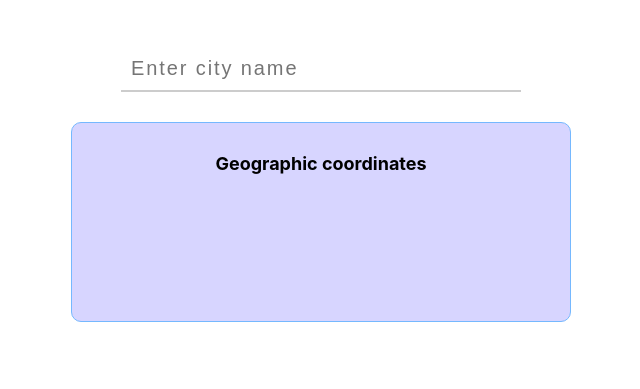
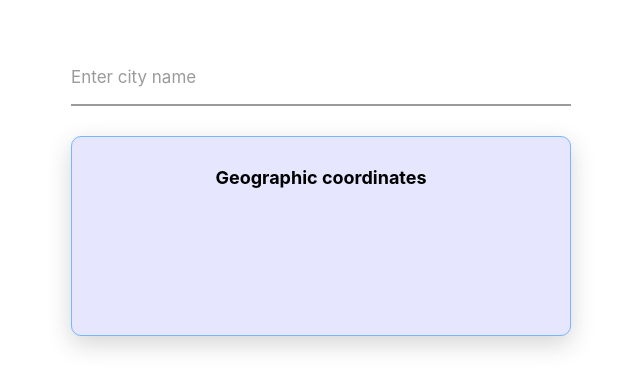
Before and after one commit to mohmdrezaei/mohammd-rezaei-input-mask, a React (Vite) app: page / in a window 1280 px wide. Shown: the part 153-542 px from the top of the page, without its empty margins (319-959 px from the left). Built offline with nearby package versions, Linux system fonts and the light colour scheme.

Commit message:
Change the appearance of the project

```diff
--- a/src/CitySuggesstion.jsx
+++ b/src/CitySuggesstion.jsx
@@ -10,8 +10,8 @@ function CitySuggesstion() {
   const [suggestion, setSuggestion] = useState("");
   const [enterPressed, setEnterPressed] = useState(false);
   const [coordinates, setCoordinates] = useState(null);
-  const [isLoading , setIsLoading] =useState(false)
-  const [error , setError] = useState(null)
+  const [isLoading, setIsLoading] = useState(false);
+  const [error, setError] = useState(null);
 
   useEffect(() => {
     if (
@@ -62,7 +62,7 @@ function CitySuggesstion() {
       console.error("Error fetching coordinates:", error);
       setCoordinates(null);
       setError(error.message);
-    } finally{
+    } finally {
       setIsLoading(false);
     }
   };
@@ -70,14 +70,19 @@ function CitySuggesstion() {
   return (
     <div className={styles.app}>
       <div className={styles.container}>
+        <div className={styles.formGroup}>
           <input
             type="text"
+            className={styles.formField}
+            placeholder="Enter city name"
             value={inputValue}
             onChange={handleChange}
             onKeyDown={handleKeyDown}
-          placeholder="Enter city name"
           />
-        <div className={styles.underline}></div>
+          <label for="name" className={styles.formLabel}>
+          Enter city name
+          </label>
+        </div>
         {suggestion && (
           <div className={styles.suggestion}>
             {inputValue}
@@ -89,7 +94,12 @@ function CitySuggesstion() {
       <div className={styles.coordinates}>
         <h4>Geographic coordinates</h4>
         {isLoading && (
-          <ThreeDots color="#4f56e7" wrapperClass={styles.flex}   width={60} height={60}/>
+          <ThreeDots
+            color="#38caef"
+            wrapperClass={styles.flex}
+            width={60}
+            height={60}
+          />
         )}
         {error && <p className={styles.error}>{error}</p>}
         {coordinates && (
--- a/src/CitySuggestion.module.css
+++ b/src/CitySuggestion.module.css
@@ -4,50 +4,78 @@
 
 .container {
   position: relative;
-  width: 400px;
+  width: 500px;
   margin: auto;
   margin-top: 200px;
+  cursor: pointer;
 }
 
-input {
+.formGroup {
   position: relative;
-  padding: 10px;
+  padding: 20px 0 0;
+  width: 100%;
+}
+
+.formField {
+  position: relative;
+  width: 100%;
+  border: none;
+  border-bottom: 2px solid #9b9b9b;
+  outline: none;
   font-size: 20px;
-  width: 100%;
-  position: relative;
   z-index: 1;
-  border: none;
-  background-color: transparent;
-  border-bottom: 2px solid #ccc;
+  padding: 7px 0;
+  background: transparent;
+  transition: border-color 0.8s;
   letter-spacing: 1.9px;
+}
+
+.formField::placeholder {
+  color: transparent;
+}
+
+.formField:placeholder-shown ~ .formLabel {
+  font-size: 17px;
+  cursor: text;
+  top: 20px;
+}
+
+.formLabel {
+  position: absolute;
+  top: 0;
+  display: block;
+  transition: 0.3s all;
+  font-size: 17px;
+  color: #9b9b9b;
 
 }
 
-.underline {
-  position: absolute;
-  bottom: 0;
-  left: 0;
-  width: 0;
-  height: 2px;
-  background-color: #007BFF;
-  transition: width 0.4s ease;
-  z-index: 2;
+.formField:focus {
+  padding-bottom: 6px;
+
+  border-width: 3px;
+  border-image: linear-gradient(to right, #116399, #38caef);
+  border-image-slice: 1;
 }
 
-input:focus~.underline {
-  width: 400px;
+.formField:focus ~ .formLabel {
+  position: absolute;
+  top: 0;
+  display: block;
+  transition: 0.2s;
+  font-size: 17px;
+  color: #38caef;
+  font-weight: 600;
 }
 
-input:focus {
-  outline: none;
+.formField:required, .formField:invalid {
+  box-shadow: none;
 }
-
 .suggestion {
   position: absolute;
-  top: 7px;
-  left: 10.5px;
+  top: 24px;
+  left: 1px;
   color: #afafaf;
-  pointer-events: none;
   letter-spacing: 2px;
   font-size: 20px;
 }
@@ -58,19 +86,20 @@ input:focus {
   margin-top: 30px;
   padding: 30px;
   height: 200px;
-  background-color: #d7d5ff;
+  background-color: #e7e6ff;
   text-align: center;
   border: 1px solid #75b8fe;
   border-radius: 10px;
   font-size: 18px;
   font-weight: 500;
+  box-shadow: rgba(43, 43, 43, 0.2) 0px 8px 24px;
 }
 .coordinates p {
   margin: 20px 0;
   margin-right: 10px;
 }
 .coordinates span {
-  color: #0b15cc;
+  color: #116399;
   padding: 5px 10px;
 
 }
@@ -91,7 +120,7 @@ input:focus {
     padding: 0 20px;
   }
   .suggestion{
-    left: 30px;
+    left: 21px;
   }
   .coordinates {
     width: auto;
--- a/src/index.css
+++ b/src/index.css
@@ -9,31 +9,3 @@ body {
   padding: 0;
   box-sizing: border-box;
 }
-.input {
-  position: relative;
-  width: 250px;
-  margin: 20px auto;
-}
-
-.input input {
-  width: 100%;
-  font-size: 30px;
-  z-index: 2;
-  padding-left: 5px;
-  font-family: -apple-system, BlinkMacSystemFont, 'Segoe UI', 'Roboto', 'Oxygen',
-    'Ubuntu', 'Cantarell', 'Fira Sans', 'Droid Sans', 'Helvetica Neue',
-    sans-serif3;
-}
-
-.input label {
-  position: absolute;
-  left: 7px;
-  top: 0;
-  bottom: 0;
-  font-size: 30px;
-  opacity: 0.3;
-  z-index: 1;
-  user-select: none;
-  display: flex;
-  align-items: center;
-}
```
Lines whose indentation alone changed are shown as unchanged.
